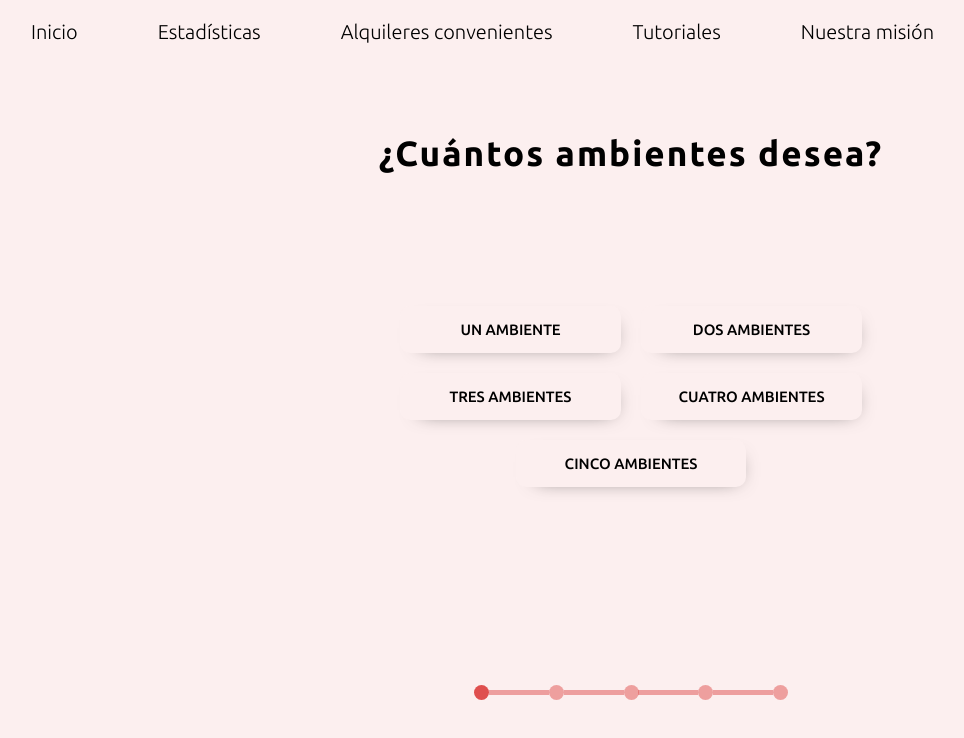
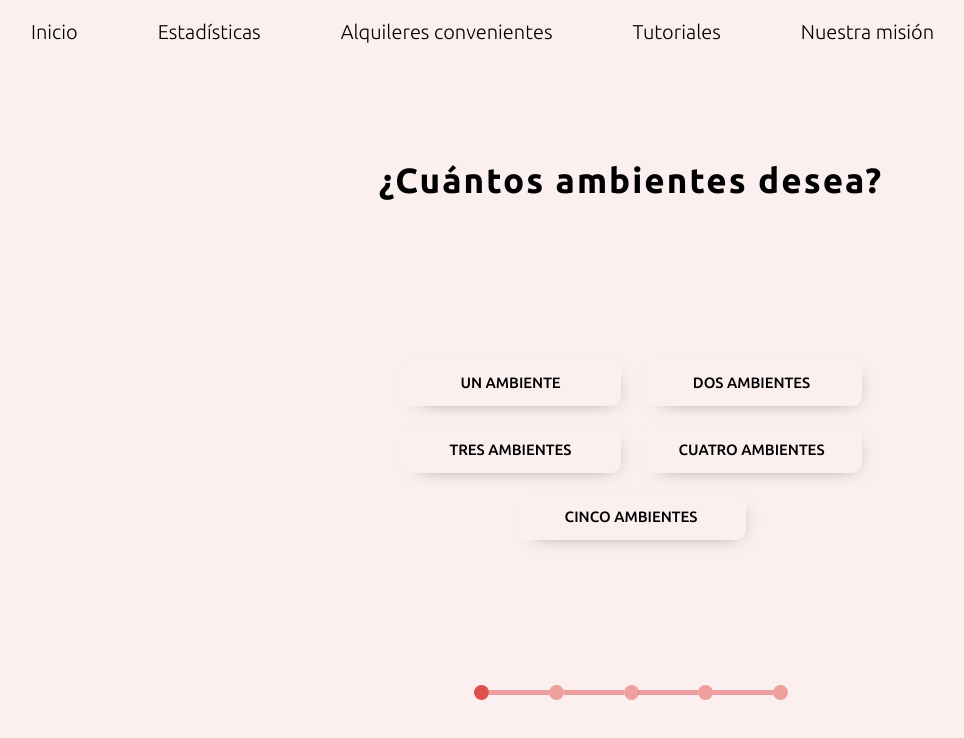
Before and after one commit to MarcosMartilotta/fairPrice, a React (Vite) app: page /questionnarie/ambients in a window 1280 px wide. Shown: the top 738 px of the page, without its empty margins (9-973 px from the left). Built offline with nearby package versions, Linux system fonts and the light colour scheme.

Commit message:
Prueba estilos ambients page

```diff
--- a/src/styled-components/styledAmbientsPage.js
+++ b/src/styled-components/styledAmbientsPage.js
@@ -2,12 +2,13 @@ import styled from "styled-components";
 
 export const StyledAmbientsPage = styled.section`
   display: grid;
-  grid-template-rows: 2fr 1fr;
-  height: 80vh;
+  grid-template-rows: 1fr 1fr;
+  height: 70vh;
   align-items: center;
   justify-items: center;
 
   @media (min-width: 768px) {
+    height: 90vh;
     grid-template-rows: 2fr 1fr 1fr;
   }
   .hero {
```
